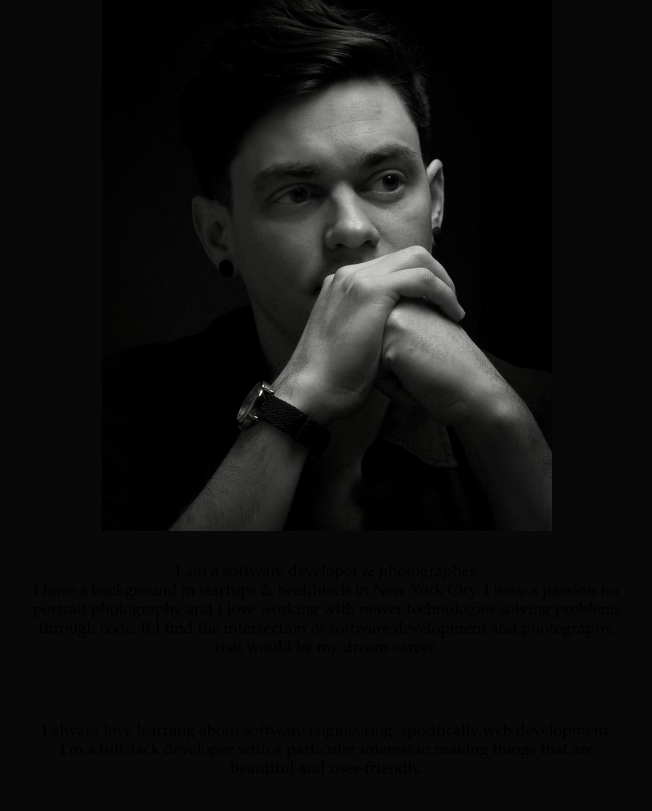
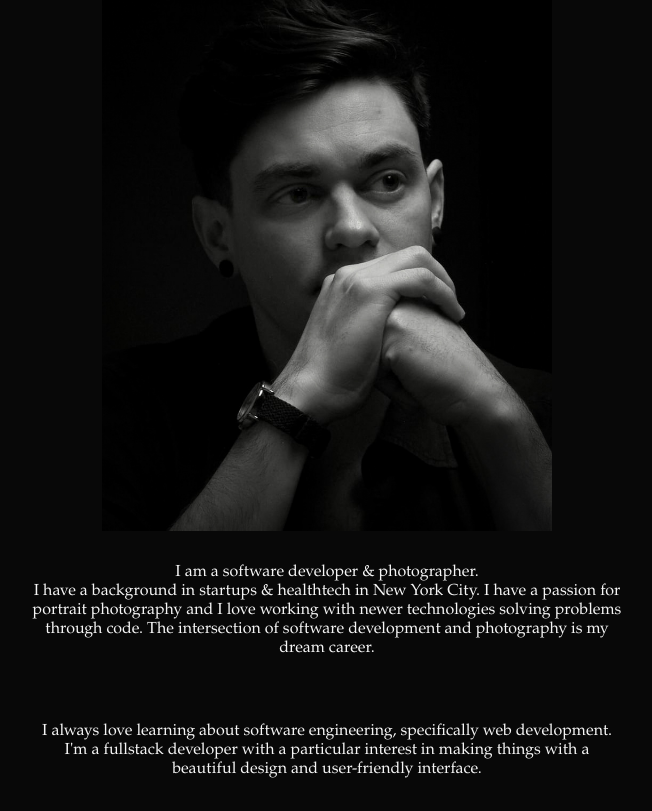
Before and after one commit to Plofland/photo-portfolio, a Next.js app: page /about in a window 1280 px wide. Shown: the part 241-1052 px from the top of the page, without its empty margins (313-965 px from the left). Built offline with nearby package versions, Linux system fonts and the light colour scheme.

Commit message:
add white to text, update about copy

```diff
--- a/src/app/about/page.js
+++ b/src/app/about/page.js
@@ -22,12 +22,12 @@ const About = () => {
 				<Paragraph>
 					I am a software developer & photographer.<br/>
 					I have a background in startups & healthtech in New York City. I have a passion for portrait photography and I love
-					working with newer technologies solving problems through code. If I find the intersection of software development and photography, that would be my dream career.
+					working with newer technologies solving problems through code. The intersection of software development and photography is my dream career.
 				</Paragraph>
 
 				<Paragraph>
 					I always love learning about
-					software engineering, specifically web development. I&apos;m a fullstack developer with a particular interest in making things that are beautiful and user-friendly.
+					software engineering, specifically web development. I&apos;m a fullstack developer with a particular interest in making things with a beautiful design and user-friendly interface.
 				</Paragraph>
 			</TextContainer>
 		</AboutContainer>
@@ -77,4 +77,5 @@ const TextContainer = styled.div`
 
 const Paragraph = styled.div`
 	padding: 2em 0 2em 0;
+	color: whitesmoke;
 `;
```
